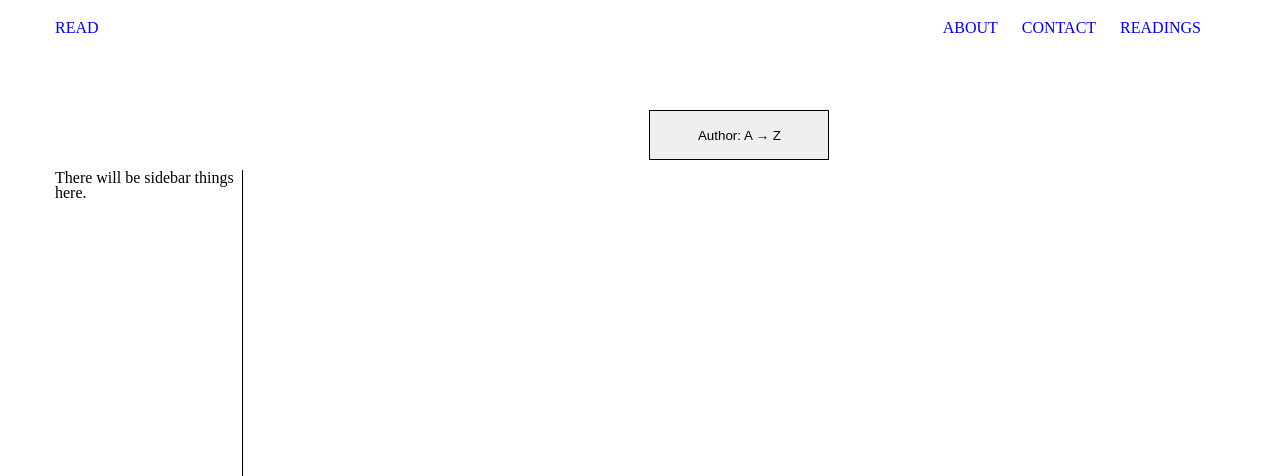
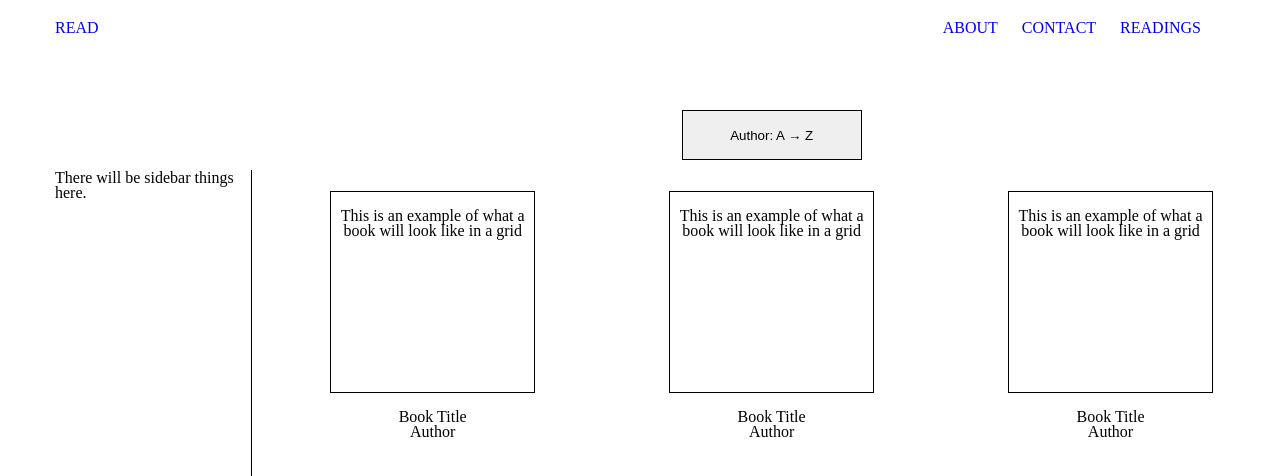
Before and after one commit to kaleballmon/read, a Gatsby site: page /readings in a window 1280 px wide. Shown: the top 476 px of the page. Built offline with nearby package versions, Linux system fonts and the light colour scheme; Gatsby itself is replaced by a stand-in of ours.

Commit message:
made gridItem component and implemented grid styling

```diff
--- /dev/null
+++ b/src/components/gridItem.js
@@ -0,0 +1,20 @@
+import React from "react"
+
+import gridItemStyles from "../style-modules/gridItem.module.css"
+
+const GridItem = () => {
+  return (
+    <div className={gridItemStyles.gridItemContainer}>
+      <div className={gridItemStyles.gridBorder}>
+        <p>This is an example of what a book will look like in a grid</p>
+      </div>
+      <div className={gridItemStyles.gridItemCaption}>
+        <p>
+          Book Title <br></br>Author
+        </p>
+      </div>
+    </div>
+  )
+}
+
+export default GridItem
--- a/src/pages/readings.js
+++ b/src/pages/readings.js
@@ -2,6 +2,7 @@
 import Layout from "../components/layout"
 import Dropdown from "../components/dropdown"
 import Sidebar from "../components/sidebar"
+import GridItem from "../components/gridItem"
 import "../styles/readings.css"
 
 const Readings = () => {
@@ -10,7 +11,14 @@
       <div id="readingContainer">
         <Sidebar />
         <div id="catalog">
-          <Dropdown />
+          <div id="dropdown-container">
+            <Dropdown />
+          </div>
+          <div id="readings-grid">
+            <GridItem />
+            <GridItem />
+            <GridItem />
+          </div>
         </div>
       </div>
     </Layout>
--- /dev/null
+++ b/src/style-modules/gridItem.module.css
@@ -0,0 +1,16 @@
+.gridItemContainer {
+  display: flex;
+  flex-direction: column;
+  text-align: center;
+  justify-content: center;
+  align-items: center;
+}
+
+.gridBorder {
+  border: 1px solid;
+  max-width: 60%;
+  height: 200px;
+}
+
+.gridItemCaption {
+}
--- a/src/styles/readings.css
+++ b/src/styles/readings.css
@@ -1,12 +1,23 @@
 #readingContainer {
   display: block;
   position: relative;
-  padding: 55px;
+  padding-left: 55px;
+  padding-top: 55px;
 }
 
 #catalog {
-  display: flex;
+  display: block;
   float: right;
   width: 83%;
+}
+
+#dropdown-container {
+  display: flex;
   justify-content: center;
 }
+
+#readings-grid {
+  display: grid;
+  grid-template-columns: repeat(3, 1fr);
+  margin-top: 3%;
+}
```
